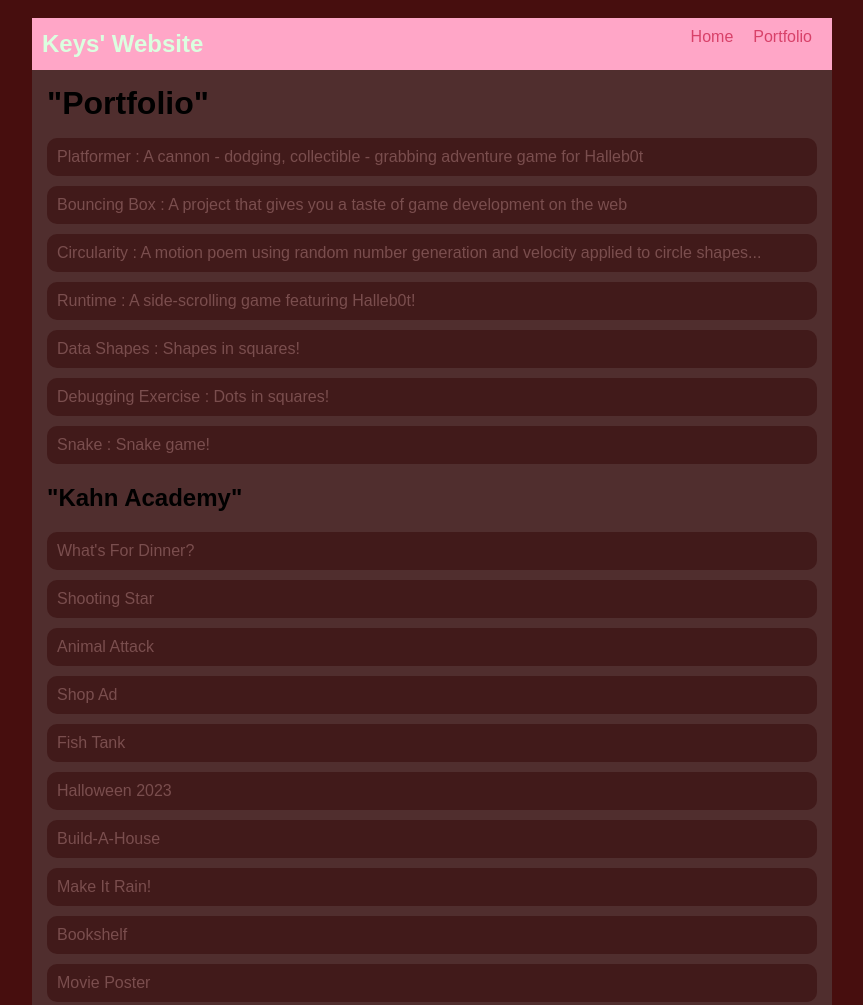
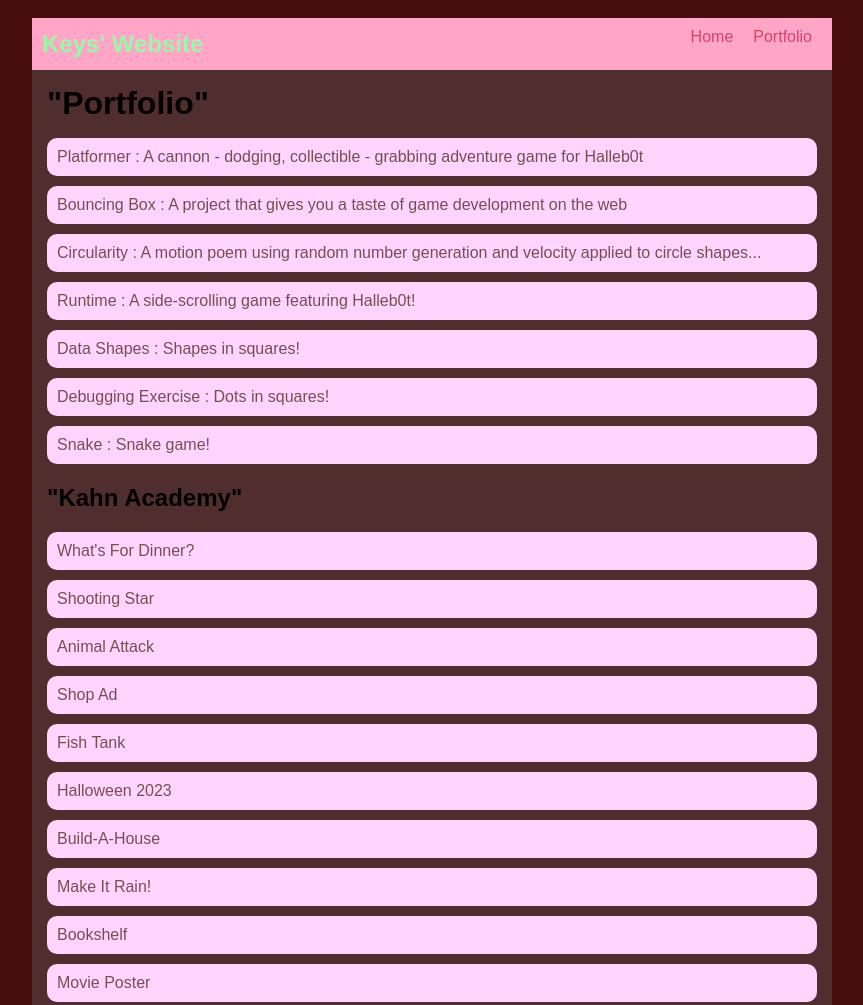
Before and after one commit to kiragarretson/kiragarretson.github.io, a plain HTML site: page portfolio.html in a window 1280 px wide. Shown: the top 1005 px of the page, without its empty margins (208-1071 px from the left). Drawn offline with Linux system fonts and the light colour scheme.

Commit message:
Update style.css

```diff
--- a/style.css
+++ b/style.css
@@ -19,7 +19,7 @@ body {
    h1 {
        display: flex;
        align-items: center;
-       color: rgb(219, 255, 224);
+       color: rgb(154, 247, 166);
        flex: 1;
        margin: 0;
    }
@@ -64,7 +64,7 @@ body {
 }
 
 #portfolio li {
-    background: rgb(65, 26, 26);
+    background: rgb(255, 212, 288);
     padding: 10px;
     border-radius: 10px;
     margin-bottom: 10px;
```
